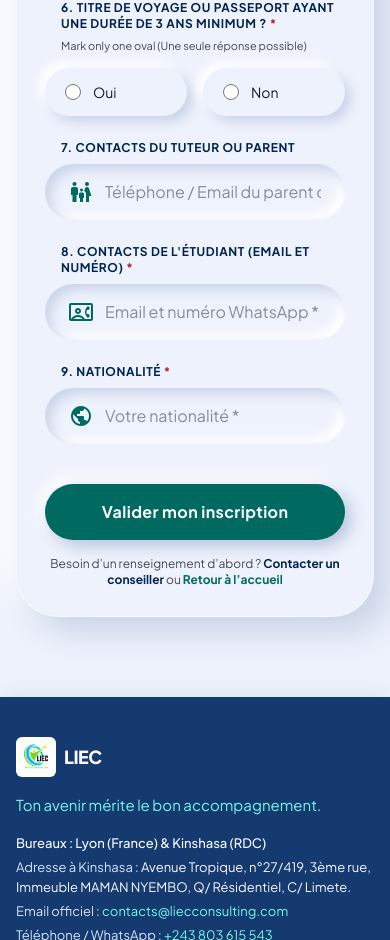
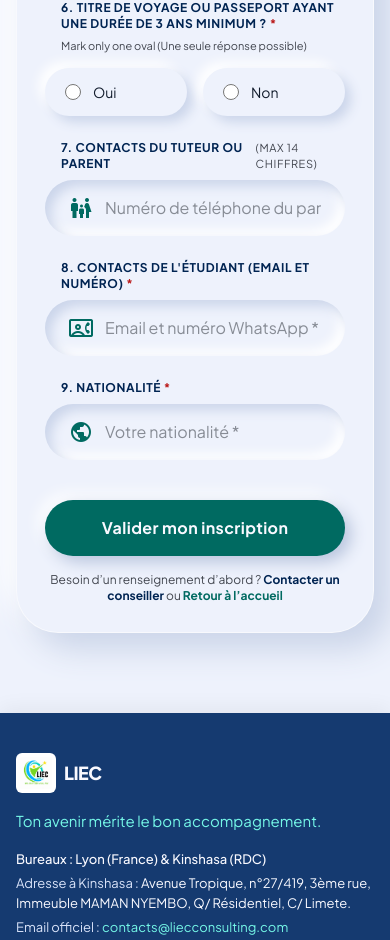
Before and after one commit to MJM30/LIEC_site_et_Solution, a Next.js app: page /demarrer-mon-projet in a window 390 px wide. Shown: the part 1133-2073 px from the top of the page. Built offline with nearby package versions, Linux system fonts and the light colour scheme.

Commit message:
Limitation des numéros de téléphone à 14 chiffres maximum sur les formulaires

```diff
--- a/src/app/contact/page.tsx
+++ b/src/app/contact/page.tsx
@@ -4,6 +4,23 @@ import React, { useState } from "react";
 import Link from "next/link";
 import Header from "@/components/Header";
 import Footer from "@/components/Footer";
+
+// Limite le nombre de chiffres (digits) saisis à 14 au maximum
+function limitDigits(val: string, maxDigits = 14) {
+  let count = 0;
+  let result = "";
+  for (const char of val) {
+    if (/\d/.test(char)) {
+      if (count < maxDigits) {
+        count++;
+        result += char;
+      }
+    } else {
+      result += char;
+    }
+  }
+  return result;
+}
 
 export default function ContactPage() {
   const [submitted, setSubmitted] = useState(false);
@@ -314,8 +331,14 @@ export default function ContactPage() {
                           required
                           name="whatsapp"
                           value={formData.whatsapp}
-                          onChange={(e) => setFormData({ ...formData, whatsapp: e.target.value })}
-                          placeholder="Numéro WhatsApp (ex: +243... ou +33...) *"
+                          onChange={(e) =>
+                            setFormData({
+                              ...formData,
+                              whatsapp: limitDigits(e.target.value, 14),
+                            })
+                          }
+                          maxLength={20}
+                          placeholder="Numéro de téléphone / WhatsApp (max 14 chiffres) *"
                           className="w-full bg-transparent border-none focus:outline-none text-on-surface placeholder:text-on-surface-variant/60 font-body-md"
                         />
                       </div>
--- a/src/app/demarrer-mon-projet/page.tsx
+++ b/src/app/demarrer-mon-projet/page.tsx
@@ -5,11 +5,29 @@ import Link from "next/link";
 import Header from "@/components/Header";
 import Footer from "@/components/Footer";
 
+// Limite le nombre de chiffres (digits) saisis à 14 au maximum
+function limitDigits(val: string, maxDigits = 14) {
+  let count = 0;
+  let result = "";
+  for (const char of val) {
+    if (/\d/.test(char)) {
+      if (count < maxDigits) {
+        count++;
+        result += char;
+      }
+    } else {
+      result += char;
+    }
+  }
+  return result;
+}
+
 export default function DemarrerMonProjetPage() {
   const [submitted, setSubmitted] = useState(false);
   const [derniereAnneeUniv, setDerniereAnneeUniv] = useState("");
   const [autreUnivText, setAutreUnivText] = useState("");
   const [passeportValide, setPasseportValide] = useState("");
+  const [tuteurContact, setTuteurContact] = useState("");
 
   const handleSubmit = (e: React.FormEvent<HTMLFormElement>) => {
     e.preventDefault();
@@ -55,6 +73,7 @@ export default function DemarrerMonProjetPage() {
                     setDerniereAnneeUniv("");
                     setAutreUnivText("");
                     setPasseportValide("");
+                    setTuteurContact("");
                   }}
                   className="px-8 py-4 rounded-full bg-secondary text-surface font-label-lg font-bold shadow-[6px_6px_14px_#b8c4dd,-6px_-6px_14px_#ffffff] hover:bg-primary transition-all"
                 >
@@ -272,8 +291,11 @@ export default function DemarrerMonProjetPage() {
 
                 {/* 7. Contacts du tuteur ou parent */}
                 <div className="flex flex-col gap-2">
-                  <label className="pl-4 text-xs font-bold uppercase tracking-wider text-primary">
-                    7. Contacts du tuteur ou parent
+                  <label className="pl-4 text-xs font-bold uppercase tracking-wider text-primary flex items-center justify-between">
+                    <span>7. Contacts du tuteur ou parent</span>
+                    <span className="text-[11px] font-normal text-on-surface-variant">
+                      (max 14 chiffres)
+                    </span>
                   </label>
                   <div className={neuInputWrapper}>
                     <span className="material-symbols-outlined text-secondary text-xl">
@@ -281,7 +303,11 @@ export default function DemarrerMonProjetPage() {
                     </span>
                     <input
                       type="text"
-                      placeholder="Téléphone / Email du parent ou tuteur"
+                      name="tuteurContact"
+                      value={tuteurContact}
+                      onChange={(e) => setTuteurContact(limitDigits(e.target.value, 14))}
+                      maxLength={20}
+                      placeholder="Numéro de téléphone du parent ou tuteur (max 14 chiffres)"
                       className="w-full bg-transparent border-none focus:outline-none text-on-surface placeholder:text-on-surface-variant/60 font-body-md"
                     />
                   </div>
```
